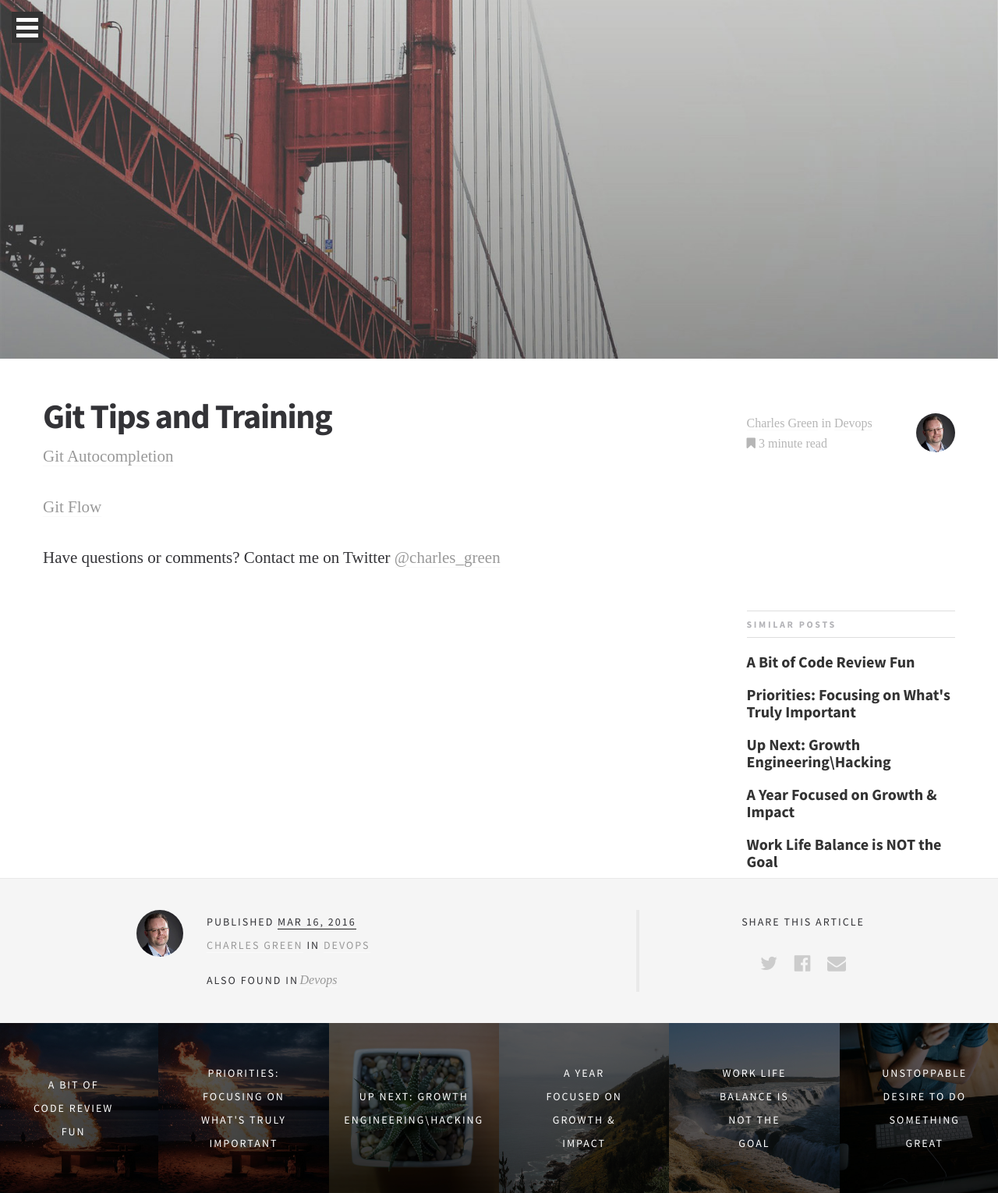
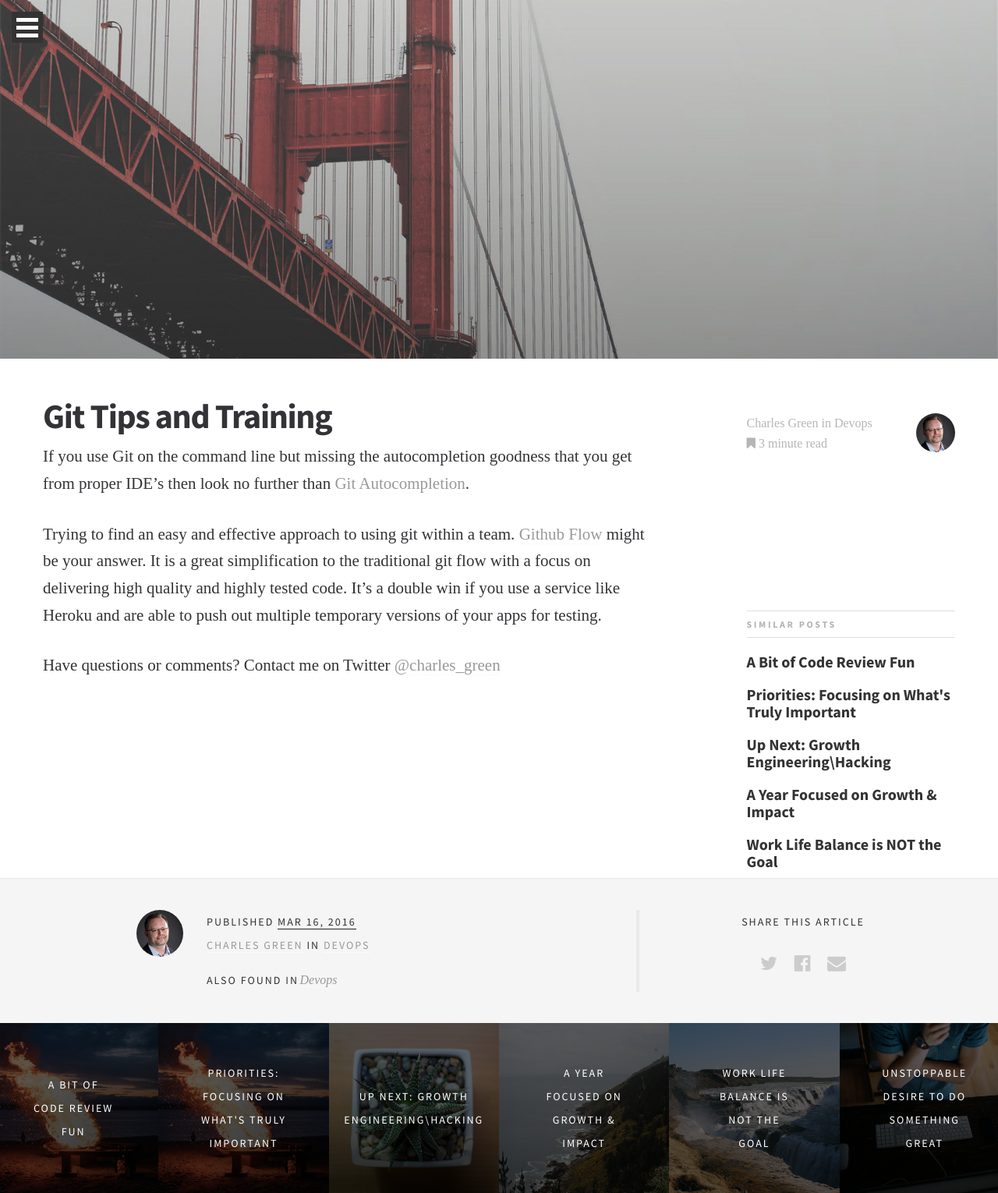
Before and after one commit to metizror/charlesgreen.github.io, a Jekyll site: the page built from _posts/2016-03-16-git-tips-and-training.md, in a window 1280 px wide. Shown: the whole page at 78% size. Built offline with Jekyll 4.4.1, drawn with Linux system fonts in a browser that asks for light colours; some web fonts are replaced.

Commit message:
Add a few lines of context around git tips and training

```diff
--- a/_posts/2016-03-16-git-tips-and-training.md
+++ b/_posts/2016-03-16-git-tips-and-training.md
@@ -14,9 +14,9 @@ show_related_posts: true
 square_related: recommend-san-fran
 ---
 
-[Git Autocompletion](https://raw.githubusercontent.com/git/git/master/contrib/completion/git-completion.bash)
+If you use Git on the command line but missing the autocompletion goodness that you get from proper IDE's then look no further than [Git Autocompletion](https://raw.githubusercontent.com/git/git/master/contrib/completion/git-completion.bash).
 
-[Git Flow](https://guides.github.com/introduction/flow/)
+Trying to find an easy and effective approach to using git within a team. [Github Flow](https://guides.github.com/introduction/flow/) might be your answer. It is a great simplification to the traditional git flow with a focus on delivering high quality and highly tested code. It's a double win if you use a service like Heroku and are able to push out multiple temporary versions of your apps for testing.
 
 
 Have questions or comments? Contact me on Twitter [@charles_green](https://twitter.com/charles_green)
```
